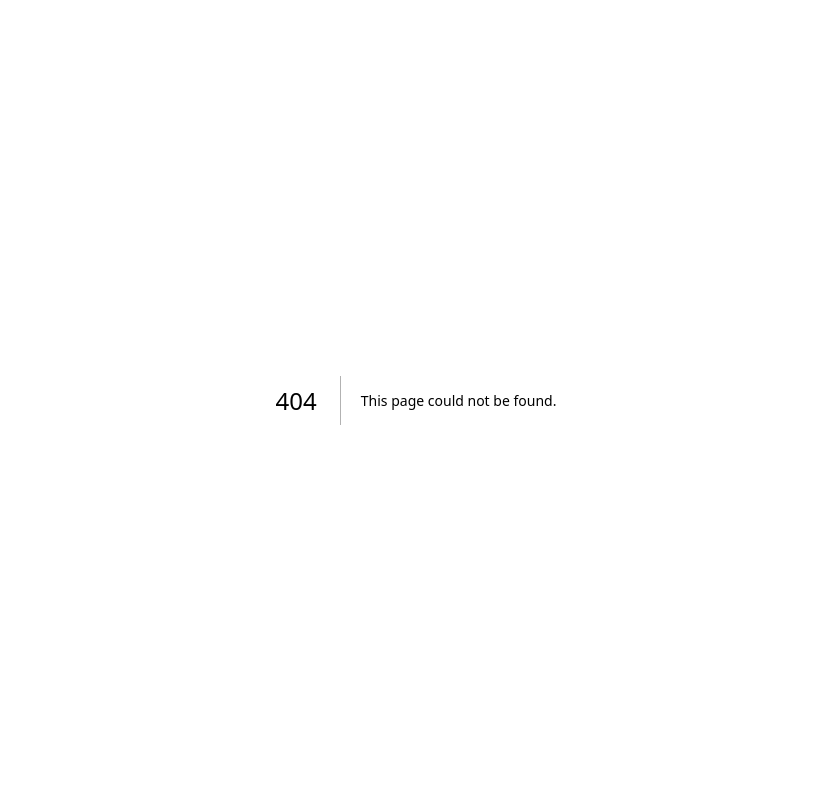
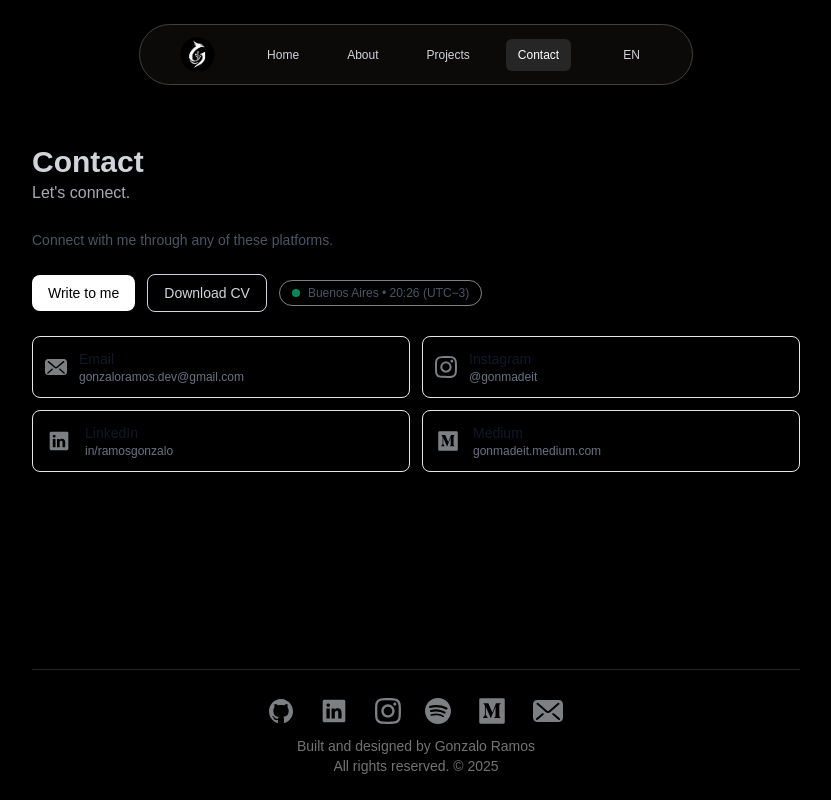
Before and after one commit to RamosGonzalo/Portfolio, a Next.js app: page /en/contact in a window 1280 px wide. Before the commit this address had no page. Shown: the whole page, without its empty margins (224-1055 px from the left). Built offline with nearby package versions, Linux system fonts and the light colour scheme.

Commit message:
`Refactor layout components and styles`

```diff
--- /dev/null
+++ b/src/app/[lang]/contact/page.tsx
@@ -0,0 +1,119 @@
+"use client";
+
+import Image from "next/image";
+import { useEffect, useState } from "react";
+import { useLang } from "@/context/langContext";
+import { contactCopy } from "@/i18n/contact";
+
+export default function ContactSection() {
+    const lang = useLang();
+    const t = contactCopy[lang];
+    const [localTime, setLocalTime] = useState("");
+
+    useEffect(() => {
+    const update = () => {
+        const fmt = new Intl.DateTimeFormat(lang === "es" ? "es-AR" : "en-US", {
+        hour: "2-digit",
+        minute: "2-digit",
+        hour12: false,
+        timeZone: "America/Argentina/Buenos_Aires",
+        }).format(new Date());
+        setLocalTime(fmt);
+    };
+    update();
+    const id = setInterval(update, 60_000);
+    return () => clearInterval(id);
+    }, [lang]);
+
+    const mailtoHref = `mailto:gonzaloramos.dev@gmail.com?subject=${encodeURIComponent(t.cta.emailSubject)}&body=${encodeURIComponent(t.cta.emailBody)}`;
+
+    const contacts = [
+        {
+        label: t.items.email,
+        sub: "gonzaloramos.dev@gmail.com",
+        href: "mailto:gonzaloramos.dev@gmail.com",
+        icon: "/icons/email.svg",
+        size: 22,
+        },
+        {
+        label: t.items.instagram,
+        sub: "@gonmadeit",
+        href: "https://instagram.com/gonmadeit",
+        icon: "/icons/instagram.svg",
+        size: 22,
+        },
+        {
+        label: t.items.linkedin,
+        sub: "in/ramosgonzalo",
+        href: "https://linkedin.com/in/ramosgonzalo",
+        icon: "/icons/linkedin.svg",
+        size: 28,
+        },
+        {
+        label: t.items.medium,
+        sub: "gonmadeit.medium.com",
+        href: "https://medium.com/@gonmadeit",
+        icon: "/icons/medium.svg",
+        size: 26,
+        },
+    ];
+
+    return (
+        <section id="contact" className="pt-36 px-6 sm:px-10 lg:px-24 xl:px-32">
+            <div className="animate-fadeIn w-full max-w-3xl mx-auto">
+            <h1 className="text-3xl font-bold">{t.title}</h1>
+            <p className="text-sm sm:text-base leading-relaxed mb-6 opacity-80">{t.subtitle}</p>
+
+            <p className="text-sm text-gray-600 dark:text-gray-400 mb-6">{t.lead}</p>
+
+            <div className="flex flex-wrap items-center gap-3 mb-6">
+                <a
+                href={mailtoHref}
+                className="inline-flex items-center gap-2 rounded-lg bg-white text-black px-4 py-2 text-sm font-medium hover:opacity-90 transition"
+                >
+                {t.cta.write}
+                </a>
+
+                <a
+                href="/Gonzalo_Ramos_CV.pdf"
+                download
+                className="inline-flex items-center gap-2 rounded-lg border border-gray-300 dark:border-gray-700 px-4 py-2 text-sm hover:bg-white/5 transition"
+                >
+                {t.cta.download}
+                </a>
+
+                <span className="inline-flex items-center gap-2 rounded-full border border-gray-300/60 dark:border-gray-700/60 px-3 py-1 text-xs text-gray-600 dark:text-gray-400">
+                <span className="w-2 h-2 rounded-full bg-emerald-500 animate-pulse" />
+                {t.cta.city} • {localTime} ({t.cta.tz})
+                </span>
+            </div>
+
+            <div className="grid grid-cols-1 sm:grid-cols-2 gap-3">
+                {contacts.map((c) => (
+                <a
+                    key={c.label}
+                    href={c.href}
+                    target={c.href.startsWith("http") ? "_blank" : undefined}
+                    rel={c.href.startsWith("http") ? "noopener noreferrer" : undefined}
+                    className="group flex items-center gap-3 p-3 rounded-lg border border-gray-200 dark:border-gray-700 hover:border-gray-300 dark:hover:border-gray-600 transition-all"
+                    aria-label={c.label}
+                >
+                    <Image
+                    src={c.icon}
+                    alt={c.label}
+                    width={c.size}
+                    height={c.size}
+                    className="opacity-60 group-hover:opacity-90 group-hover:scale-110 transition-all duration-200"
+                    unoptimized
+                    />
+                    <div className="min-w-0">
+                    <p className="text-sm font-medium text-gray-900 dark:text-white">{c.label}</p>
+                    <p className="text-xs text-gray-500 dark:text-gray-400 truncate">{c.sub}</p>
+                    </div>
+                </a>
+                ))}
+            </div>
+            </div>
+        </section>
+    );
+}
--- a/src/app/[lang]/layout.tsx
+++ b/src/app/[lang]/layout.tsx
@@ -1,17 +1,15 @@
-import { LangProvider } from "@/context/langContext"
-import Navbar from "@/components/Navbar"
-import Footer from "@/components/Footer"
+import { LangProvider } from "@/context/langContext";
+import Navbar from "@/components/Navbar";
 
 export default function LangLayout({
     children,
-}: {
-    children: React.ReactNode
-}) {
+    }: {
+    children: React.ReactNode;
+    }) {
     return (
         <LangProvider>
             <Navbar />
-                <main className="mb-20">{children}</main>
-            <Footer />
+            <main className="mb-20">{children}</main>
         </LangProvider>
-    )
+    );
 }
--- a/src/app/layout.tsx
+++ b/src/app/layout.tsx
@@ -1,6 +1,7 @@
 import type { Metadata } from "next";
 import { Inter } from "next/font/google";
 import "./globals.css"
+import Footer from "@/components/Footer";
 
 const inter = Inter({
   variable: "--font-inter",
@@ -19,15 +20,14 @@ export const metadata: Metadata = {
 
 export default function RootLayout({
   children,
-}: Readonly<{
-  children: React.ReactNode;
-}>) {
+}: Readonly<{ children: React.ReactNode }>) {
   return (
     <html lang="en" suppressHydrationWarning>
-      <body
-        className={`${inter.variable} antialiased bg-black text-[#d1d5db]`}
-      >
-        {children}
+      <body className={`${inter.variable} antialiased bg-black text-[#d1d5db]`}>
+        <div className="min-h-dvh flex flex-col">
+          <main className="flex-1">{children}</main>
+          <Footer />
+        </div>
       </body>
     </html>
   );
--- a/src/components/Timeline.tsx
+++ b/src/components/Timeline.tsx
@@ -56,7 +56,7 @@ const dotColor = (c?: string) => {
             initial="hidden"
             animate="show"
             whileHover={{ scale: 1.02 }}
-            transition={{ duration: 0.18, ease: easeOutBezier }}
+            transition={{ duration: 0.30, ease: easeOutBezier }}
             >
             <div className="grid grid-cols-1 sm:grid-cols-[130px_1fr] gap-1 sm:gap-4">
                 <h2 className="text-lg font-semibold pt-4">{copy.heading}</h2>
@@ -77,7 +77,7 @@ const dotColor = (c?: string) => {
                         <motion.div
                         className="py-2 px-2 rounded-md transform-gpu origin-left"
                         variants={itemVariants}
-                        whileHover={{ scale: 1.05 }}
+                        whileHover={{ scale: 1.04 }}
                         transition={{ duration: 0.16, ease: easeOutBezier }}
                         >
                         <div className="flex flex-col sm:flex-row sm:justify-between sm:items-start">
--- /dev/null
+++ b/src/i18n/contact.ts
@@ -0,0 +1,62 @@
+export type Lang = "es" | "en";
+
+type ContactCopy = {
+    title: string;
+    subtitle: string;
+    lead: string;
+    items: {
+        email: string;
+        instagram: string;
+        linkedin: string;
+        medium: string;
+    };
+    cta: {
+        write: string;
+        download: string;
+        city: string;
+        tz: string;
+        emailSubject: string;
+        emailBody: string;
+    };
+};
+
+export const contactCopy: Record<Lang, ContactCopy> = {
+    es: {
+        title: "Contacto",
+        subtitle: "Conectemos.",
+        lead: "Podés contactarme por cualquiera de estas plataformas.",
+        items: {
+        email: "Email",
+        instagram: "Instagram",
+        linkedin: "LinkedIn",
+        medium: "Medium",
+        },
+        cta: {
+        write: "Escribime",
+        download: "Descargar CV",
+        city: "Buenos Aires",
+        tz: "UTC−3",
+        emailSubject: "Hola Gonza",
+        emailBody: "Contame tu idea o proyecto acá. 👋",
+        },
+    },
+    en: {
+        title: "Contact",
+        subtitle: "Let's connect.",
+        lead: "Connect with me through any of these platforms.",
+        items: {
+        email: "Email",
+        instagram: "Instagram",
+        linkedin: "LinkedIn",
+        medium: "Medium",
+        },
+        cta: {
+        write: "Write to me",
+        download: "Download CV",
+        city: "Buenos Aires",
+        tz: "UTC−3",
+        emailSubject: "Hi Gonza",
+        emailBody: "Tell me about your idea or project here. 👋",
+        },
+    },
+};
```
